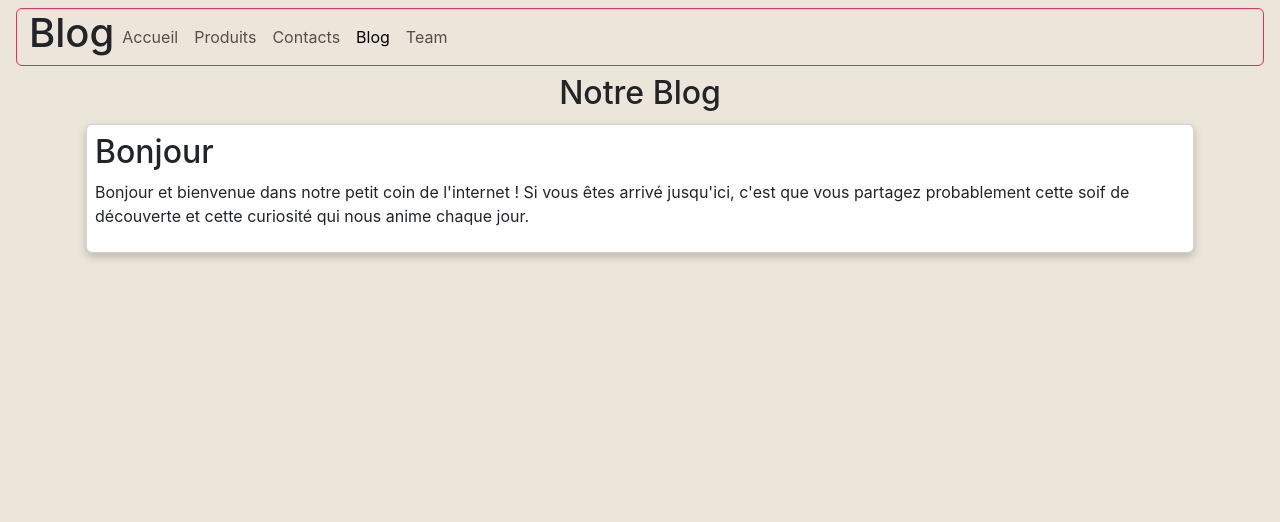
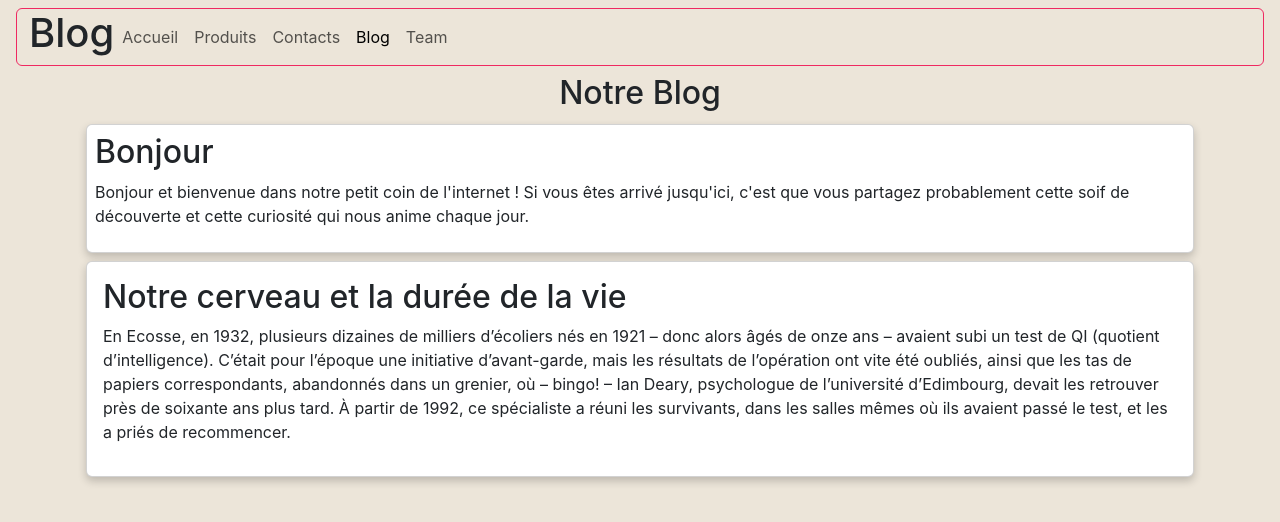
Before and after one commit to Pierrick74/siteEntrepriseGitCampus, a plain HTML site: page blog.html in a window 1280 px wide. Drawn offline with nearby package versions, Linux system fonts and the light colour scheme.

Commit message:
Added article about human brain

```diff
--- a/blog.html
+++ b/blog.html
@@ -39,12 +39,26 @@
                     <div class="container p-2">
                         <h2>Bonjour</h2>
                         <p>Bonjour et bienvenue dans notre petit coin de l'internet ! Si vous êtes arrivé jusqu'ici, c'est que vous partagez probablement cette soif de découverte et cette curiosité qui nous anime chaque jour.</p>
-
                     </div>
                 </div>
             </div>
         </div>
         <!--article 2-->
+        <div class="container">
+            <div class="col-12 my-1">
+                <div class="card h-100">
+                    <div class="container p-3">
+                        <h2>Notre cerveau et la durée de la vie</h2>
+                        <p>En Ecosse, en 1932, plusieurs dizaines de milliers d’écoliers nés en 1921 – donc alors âgés de onze ans –
+                            avaient subi un test de QI (quotient d’intelligence). C’était pour l’époque une initiative d’avant-garde, mais
+                            les résultats de l’opération ont vite été oubliés, ainsi que les tas de papiers correspondants, abandonnés
+                            dans un grenier, où – bingo! – Ian Deary, psychologue de l’université d’Edimbourg, devait les retrouver près
+                            de soixante ans plus tard. À partir de 1992, ce spécialiste a réuni les survivants, dans les salles mêmes où
+                            ils avaient passé le test, et les a priés de recommencer.</p>
+                        </div>
+                    </div>
+                </div>
+            </div>
             <!--article 3-->
             <!--article 4-->
         </section>
```
Lines whose indentation alone changed are shown as unchanged.
